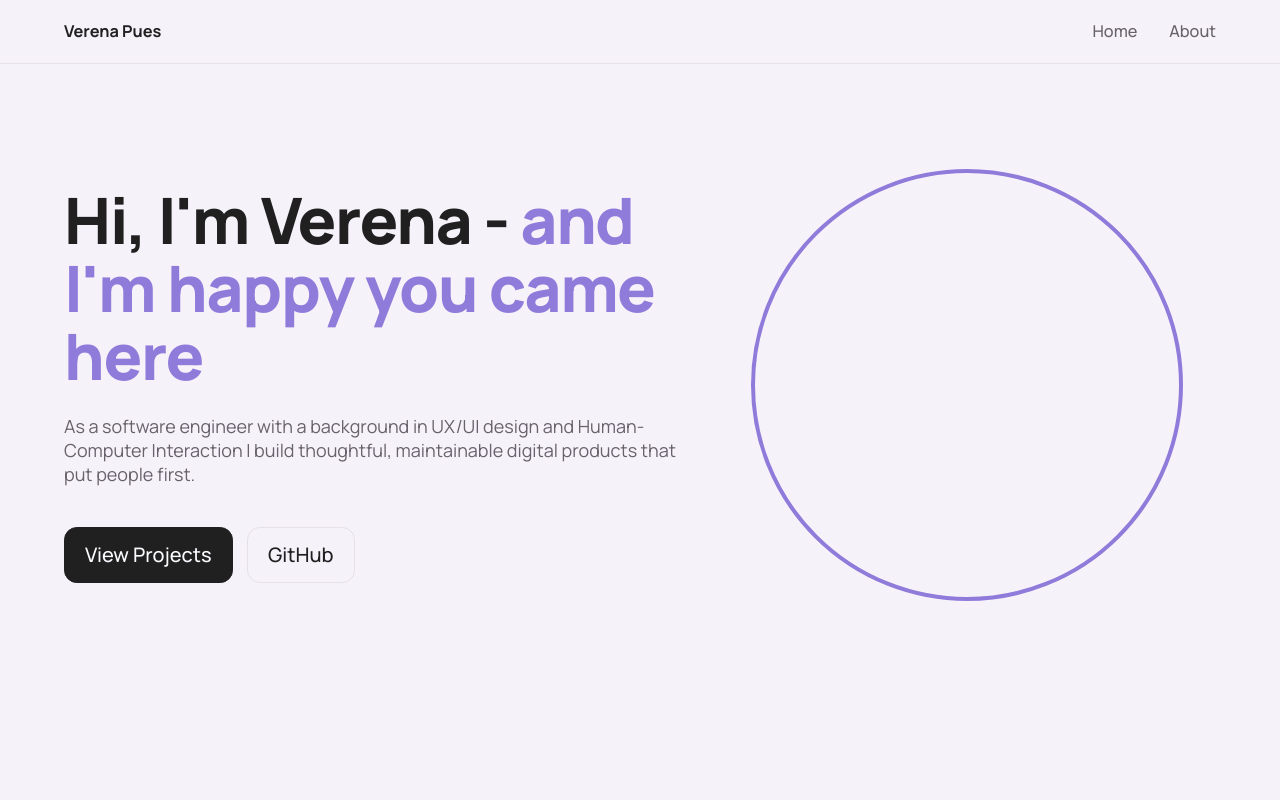
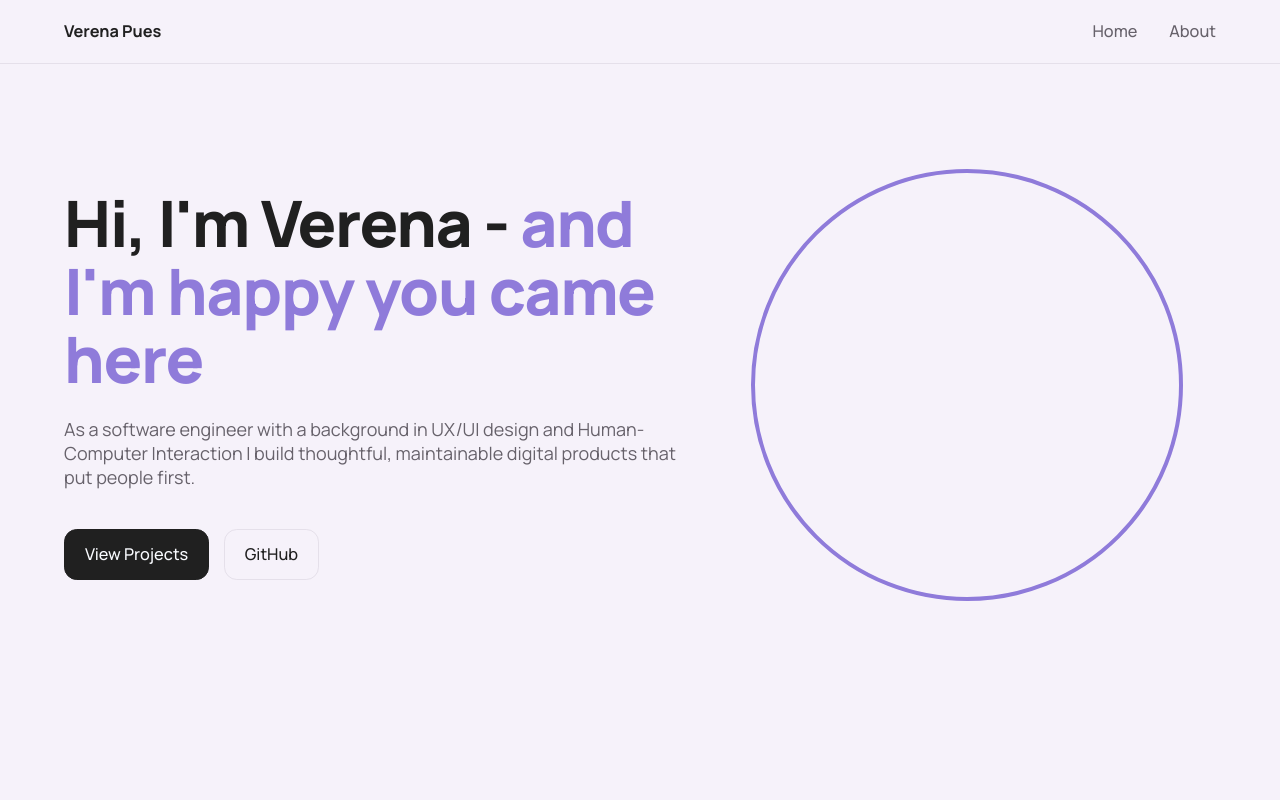
Before and after one commit to vseup/Portfolio, an Angular app: page / in a window 1280 px wide. Shown: the top 800 px of the page. Built offline with nearby package versions, Linux system fonts and the light colour scheme.

Commit message:
shared/button: changed font size

```diff
--- a/src/app/shared/button/button.component.scss
+++ b/src/app/shared/button/button.component.scss
@@ -7,7 +7,6 @@
   padding: 0.75rem 1.25rem;
   border-radius: 0.8rem;
   border: 1px solid var(--color-border-button);
-  font-size: var(--text-size-xl);
   font-weight: var(--text-weight-medium);
   text-decoration: none;
   display: inline-flex;
```
